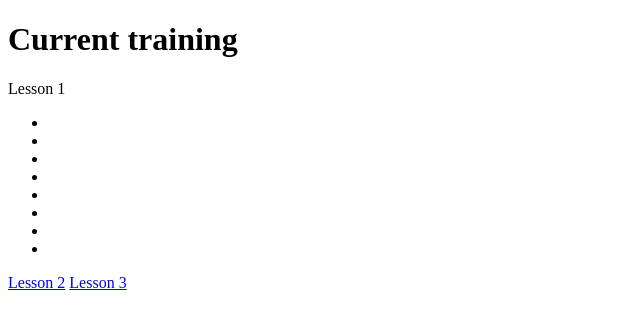
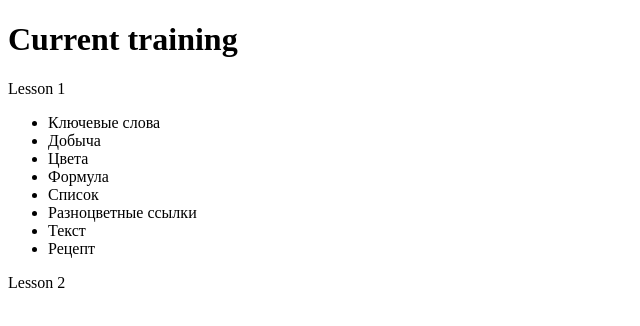
Before and after one commit to slvborisov/slvborisov.github.io, a plain HTML site: page index.html in a window 1280 px wide. Shown: the whole page, without its empty margins (0-640 px from the left). Drawn offline with Linux system fonts and the light colour scheme.

Commit message:
Update index.html

```diff
--- a/index.html
+++ b/index.html
@@ -12,17 +12,16 @@
         <h1>Current training</h1>
         <span>Lesson 1</span>
         <ul style="list-style-type:disc;">
-            <li><a href="slvborisov.github.io/tree/master/group_0704/lesson_1/07"></a> </li>
-            <li> </li>
-            <li> </li>
-            <li> </li>
-            <li> </li>
-            <li> </li>
-            <li> </li>
-            <li> </li>
+            <li><a href="https://slvborisov.github.io/tree/master/group_0704/lesson_1/07"></a>Ключевые слова</li>
+            <li><a href="https://slvborisov.github.io/tree/master/group_0704/lesson_1/08"></a>Добыча</li>
+            <li><a href="https://slvborisov.github.io/tree/master/group_0704/lesson_1/11"></a>Цвета</li>
+            <li><a href="https://slvborisov.github.io/tree/master/group_0704/lesson_1/13"></a>Формула</li>
+            <li><a href="https://slvborisov.github.io/tree/master/group_0704/lesson_1/19"></a>Список</li>
+            <li><a href="https:///slvborisov.github.io/tree/master/group_0704/lesson_1/20"></a>Разноцветные ссылки</li>
+            <li><a href="https://slvborisov.github.io/tree/master/group_0704/lesson_1/70"></a>Текст</li>
+            <li><a href="https://slvborisov.github.io/tree/master/group_0704/lesson_1/recipe"></a>Рецепт</li>
         </ul>
-        <a href="#">Lesson 2</a>
-        <a href="#">Lesson 3</a>
+        <span>Lesson 2</span>
     </main>
 </body>
 
```
